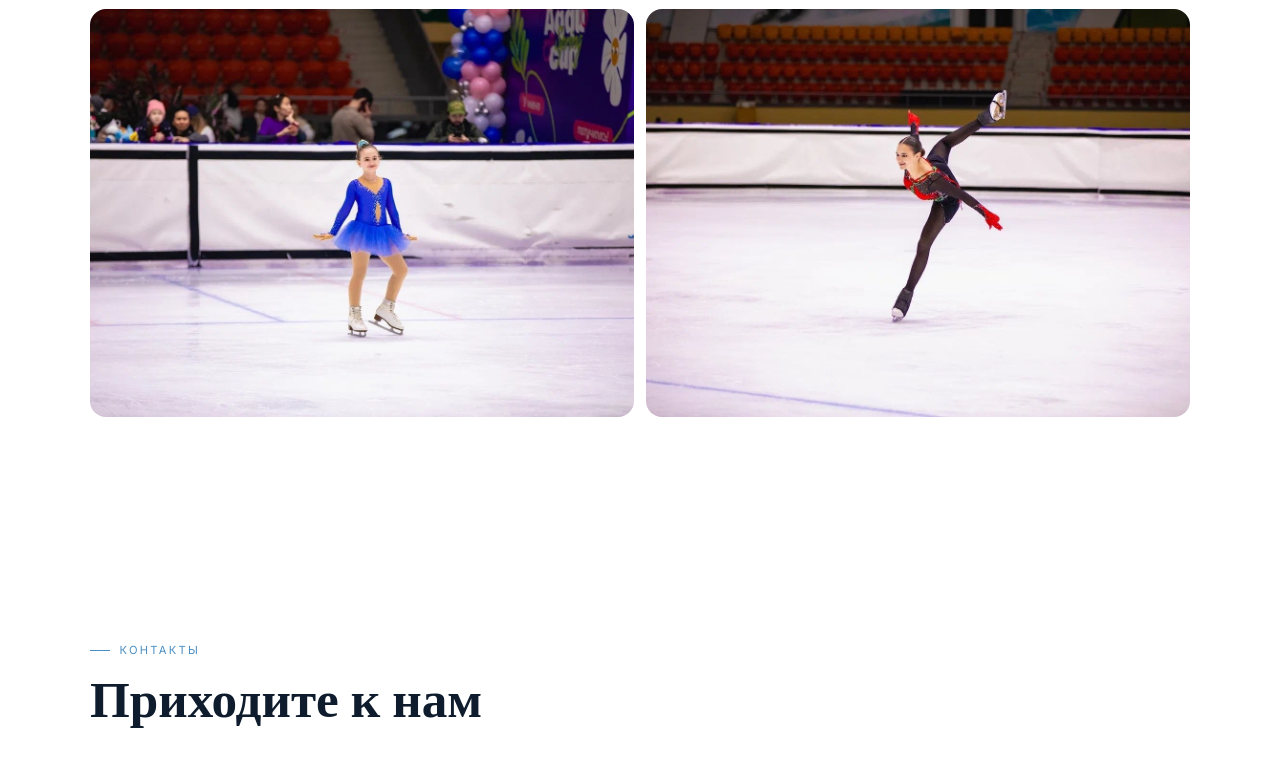
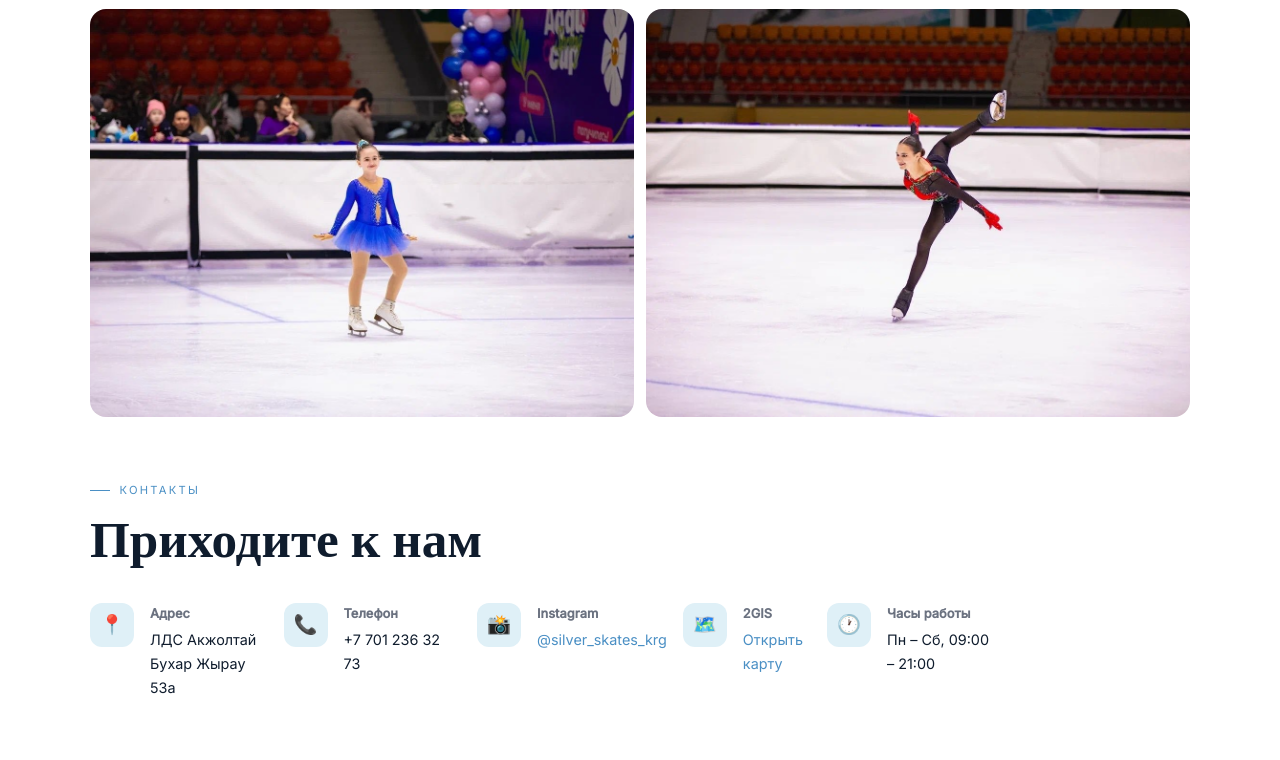
Before and after one commit to globalacc091-hub/my_website, a website: page index.html in a window 1280 px wide. Shown: the part 5886-6646 px from the top of the page. Drawn offline with nearby package versions, Linux system fonts and the light colour scheme.

Commit message:
fix(layout): reduce spacing between gallery and contacts sections

```diff
--- a/index.html
+++ b/index.html
@@ -386,6 +386,14 @@
        ============================ */
     section {
       padding: 7rem 1.5rem;
+    }
+
+    #gallery {
+      padding-bottom: 2rem;
+    }
+
+    #contacts {
+      padding-top: 2rem;
     }
 
     .container {
```
